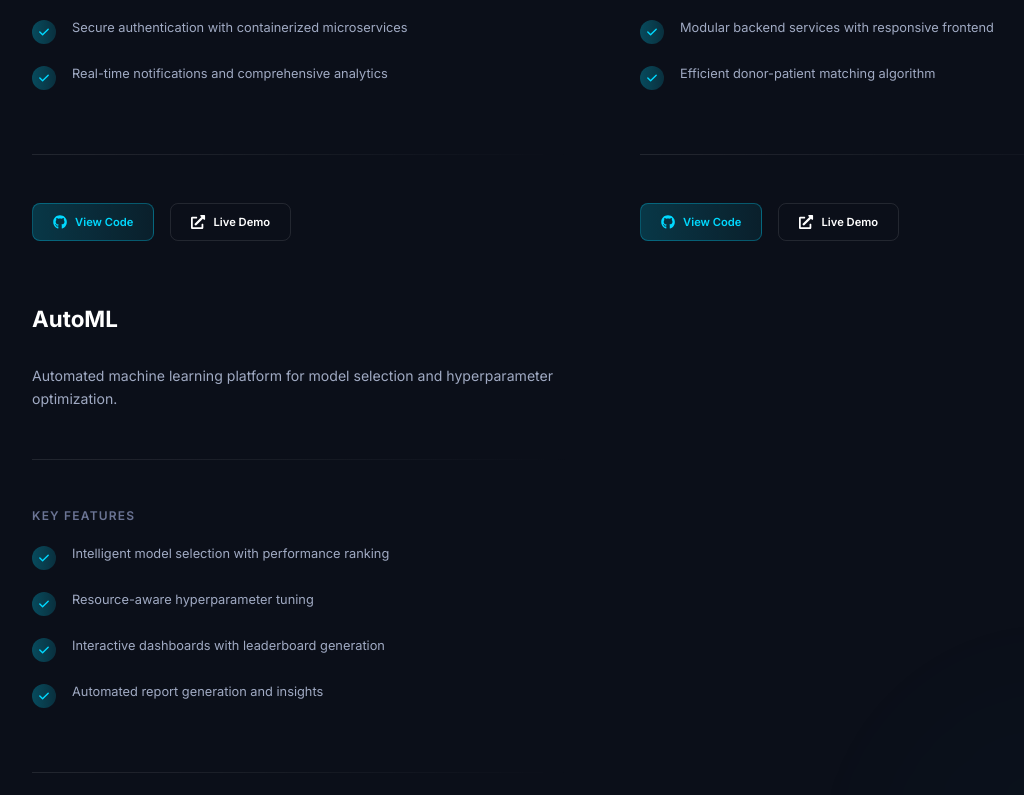
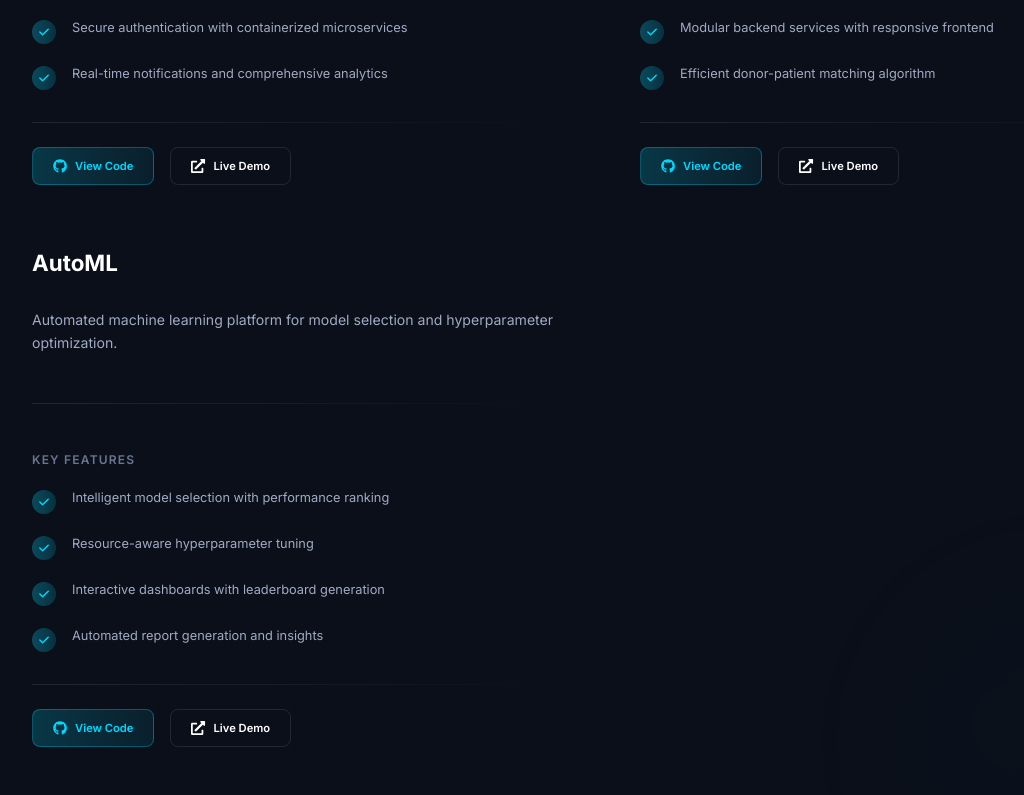
Before and after one commit to abishek-vk/portfolio, a React (Vite) app: page / in a window 1280 px wide. Shown: the part 3585-4380 px from the top of the page, without its empty margins (32-1056 px from the left). Built offline with nearby package versions, Linux system fonts and the light colour scheme.

Commit message:
updated ui fixes

```diff
--- a/src/components/Projects/Projects.jsx
+++ b/src/components/Projects/Projects.jsx
@@ -113,7 +113,7 @@ export default function Projects() {
                 <div className="h-px bg-gradient-to-r from-white/10 to-transparent mb-12" />
 
                 {/* Highlights as List */}
-                <div className="mb-16 space-y-5 flex-grow">
+                <div className="mb-8 space-y-5 flex-grow">
                   <p className="text-xs font-semibold text-[var(--text-tertiary)] uppercase tracking-widest">Key Features</p>
                   {project.highlights.map((highlight, j) => (
                     <motion.div
@@ -134,7 +134,7 @@ export default function Projects() {
                 </div>
 
                 {/* Divider */}
-                <div className="h-px bg-gradient-to-r from-white/10 to-transparent mb-12 mt-auto" />
+                <div className="h-px bg-gradient-to-r from-white/10 to-transparent mb-6 mt-auto" />
 
                 {/* Action Buttons */}
                 <div className="flex flex-wrap gap-3 md:gap-4">
```
